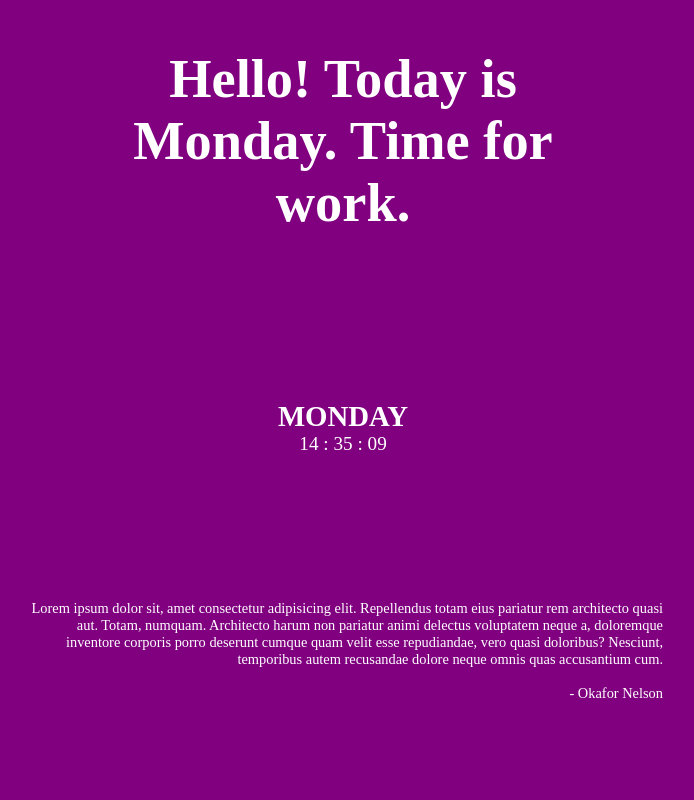
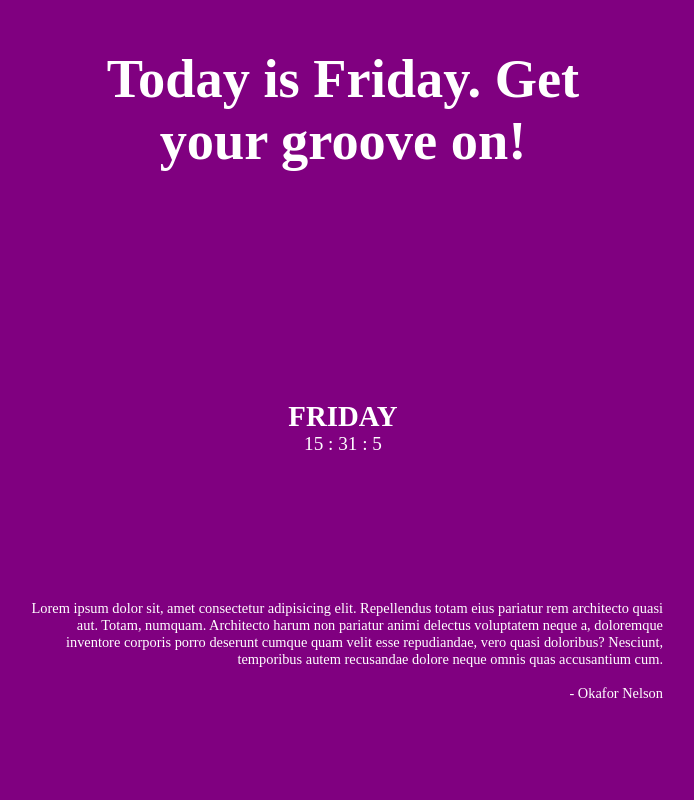
Before and after one commit to N-Endy/daily-calender, a plain HTML site: page index.html in a window 1280 px wide. Shown: the whole page, without its empty margins (297-991 px from the left). Drawn offline with Linux system fonts and the light colour scheme.

Commit message:
addeed javascript code. greeting and time showing

```diff
--- a/index.html
+++ b/index.html
@@ -11,7 +11,6 @@
     <div class="container">
         <div class="text">
             <h1 class="greeting-text">
-                Hello! Today is Monday. Time for work.
             </h1>
         </div>
 
@@ -25,7 +24,7 @@
         </div>
 
         <div class="motivation">
-            <p class="motivation-text">
+            <p class="quote">
                 Lorem ipsum dolor sit, amet consectetur adipisicing elit. Repellendus totam eius pariatur rem architecto quasi aut. Totam, numquam. Architecto harum non pariatur animi delectus voluptatem neque a, doloremque inventore corporis porro deserunt cumque quam velit esse repudiandae, vero quasi doloribus? Nesciunt, temporibus autem recusandae dolore neque omnis quas accusantium cum.
             </p>
             <br>
--- a/script.js
+++ b/script.js
@@ -1,3 +1,85 @@
+
+(function() {
+  function greet() {
+    const greeting = [
+        {
+            "Sunday": "You need Jesus! Go to Church!"
+        },
+        {
+            "Monday": "Hello! It's Monday. Monday = Workday"
+        },
+        {
+            "Tuesday": "No one cares about Tuesday"
+        },
+        {
+            "Wednesday": "It's Wednesday. Who are you crushing on"
+        },
+        {
+            "Thursday": "Throw back Thursday...Anyone?"
+        },
+        {
+            "Friday": "Today is Friday. Get your groove on!"
+        },
+        {
+            "Saturday": "Cleanliness is next to Godliness, Time for Chores!"
+        }
+    ]
+
+    let greetingText = document.querySelector('.greeting-text');
+    greetingText.textContent = greeting[day][today];
+    console.log(greetingText)
+}
+
+
+
+// Set Day, Hour, Minute and Sec
+let hour = document.querySelector('.hour');
+let minute = document.querySelector('.minute');
+let second = document.querySelector('.second');
+let days = ['Sunday', 'Monday', 'Tuesday', 'Wednesday', 'Thursday', 'Friday', 'Saturday'];
+let day = new Date().getDay();
+let today = days[day];
+
+function displayTime() {
+    let currentDay = document.querySelector('.day');
+    currentDay.textContent = today.toUpperCase();
+    let hours = new Date().getHours();
+    hour.textContent = `${hours} :`
+    let minutes = new Date().getMinutes();
+    minute.textContent = `${minutes} :`
+    let seconds = new Date().getSeconds();
+    second.textContent = `${seconds}`
+    if (today) { greet(); }
+}
+
+setInterval(displayTime, 1000);
+})();
+
+
+
+
+
+
+
+
+
+
+
+
+
+
+
+
+
+
+
+
+
+
+
+
+
+
 const quotes = [
     {
       'quote':
```
